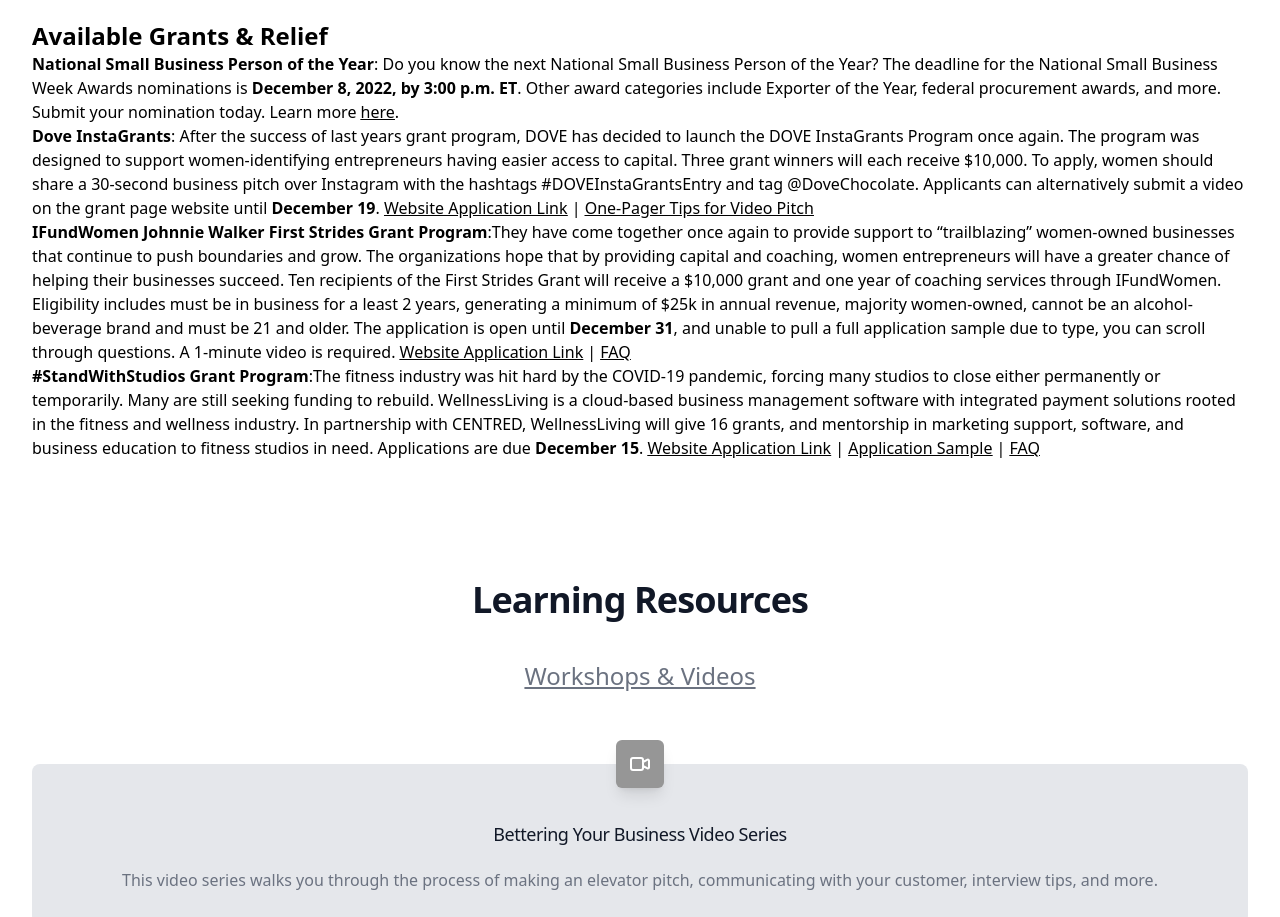
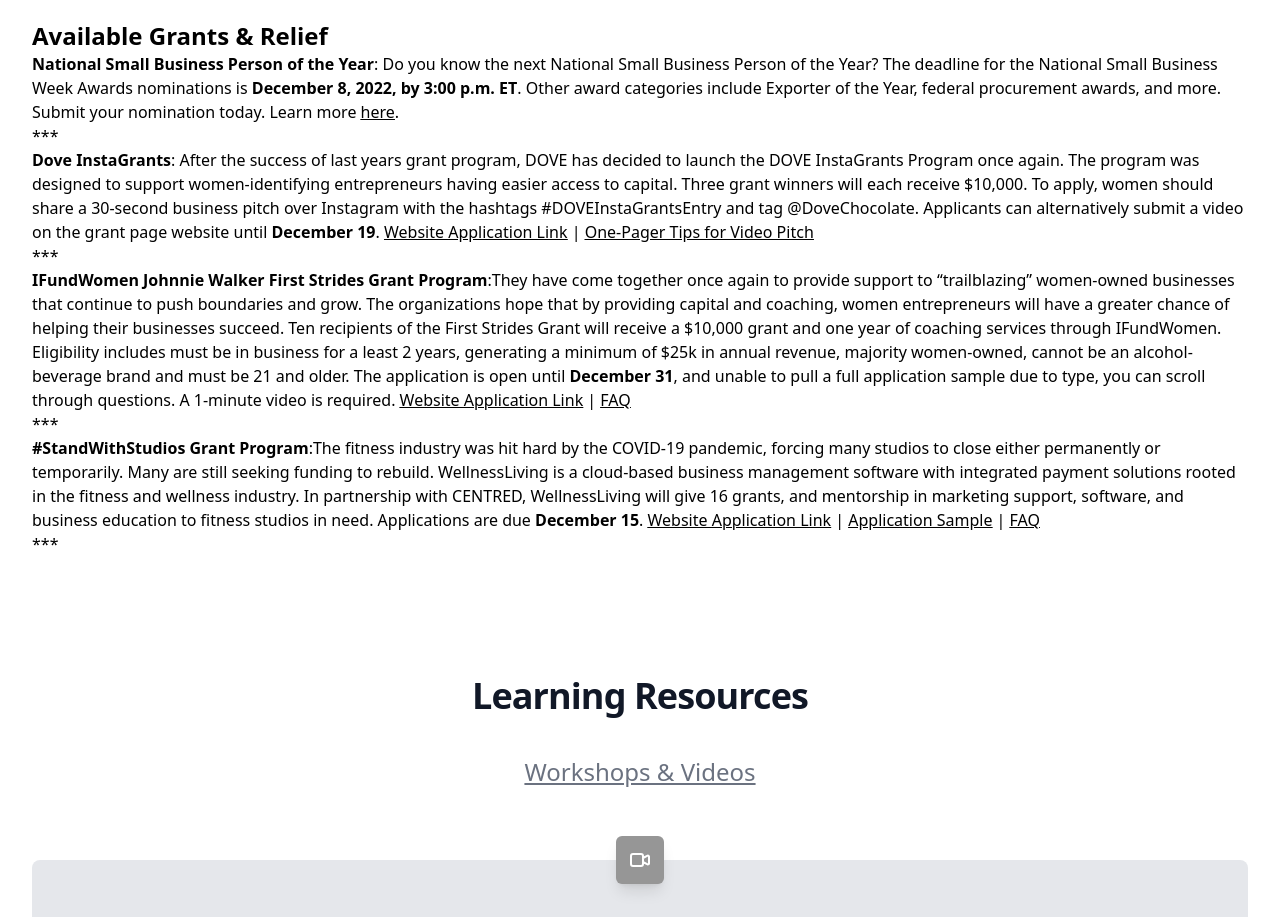
Before and after one commit to ericagirges/cnpp-website, a Next.js app in the folder app/: page /components/ResourcesContent in a window 1280 px wide. Shown: the part 1140-2057 px from the top of the page. Built offline with nearby package versions, Linux system fonts and the light colour scheme.

Commit message:
Update ResourcesContent.js

```diff
--- a/app/pages/components/ResourcesContent.js
+++ b/app/pages/components/ResourcesContent.js
@@ -46,13 +46,13 @@
       Available Grants & Relief
     </h2>
 <p><b>National Small Business Person of the Year</b>: Do you know the next National Small Business Person of the Year? The deadline for the National Small Business Week Awards nominations is <b>December 8, 2022, by 3:00 p.m. ET</b>.  Other award categories include Exporter of the Year, federal procurement awards, and more. Submit your nomination today. Learn more <u><a href="https://www.sba.gov/national-small-business-week/awards?utm_medium=email&utm_source=govdelivery">here</a></u>. </p>
-
+<p> *** </p>
  <p><b>Dove InstaGrants</b>: After the success of last years grant program, DOVE has decided to launch the DOVE InstaGrants Program once again. The program was designed to support women-identifying entrepreneurs having easier access to capital. Three grant winners will each receive $10,000. To apply, women should share a 30-second business pitch over Instagram with the hashtags #DOVEInstaGrantsEntry and tag @DoveChocolate. Applicants can alternatively submit a video on the grant page website until <b>December 19</b>. <u><a href="https://dovechocolateinstagrants.com/">Website Application Link</a></u> | <u><a href="https://rescue.box.com/s/b3dyna6zftmpf9tgpapc3wa3t8p6w278">One-Pager Tips for Video Pitch</a></u></p>
-
+<p>*** </p>
   <p><b>IFundWomen Johnnie Walker First Strides Grant Program</b>:They have come together once again to provide support to “trailblazing” women-owned businesses that continue to push boundaries and grow. The organizations hope that by providing capital and coaching, women entrepreneurs will have a greater chance of helping their businesses succeed. Ten recipients of the First Strides Grant will receive a $10,000 grant and one year of coaching services through IFundWomen. Eligibility includes must be in business for a least 2 years, generating a minimum of $25k in annual revenue, majority women-owned, cannot be an alcohol-beverage brand and must be 21 and older. The application is open until <b>December 31</b>, and unable to pull a full application sample due to type, you can scroll through questions. A 1-minute video is required. <u><a href="https://ifundwomen.typeform.com/to/lVTLzwKo?typeform-source=ifundwomen.com">Website Application Link</a></u> | <u><a href="https://rescue.box.com/s/lgwzc5dmeixh5yt9o23pno7ks9fjdmyn">FAQ</a></u></p>
-
+  <p> *** </p>
 <p><b>#StandWithStudios Grant Program</b>:The fitness industry was hit hard by the COVID-19 pandemic, forcing many studios to close either permanently or temporarily. Many are still seeking funding to rebuild. WellnessLiving is a cloud-based business management software with integrated payment solutions rooted in the fitness and wellness industry. In partnership with CENTRED, WellnessLiving will give 16 grants, and mentorship in marketing support, software, and business education to fitness studios in need. Applications are due <b>December 15</b>. <u><a href="https://standwithstudios.com/application/">Website Application Link</a></u> | <u><a href="https://rescue.box.com/s/92av5m4n2mk09c9rlec45b209emhoh8v">Application Sample</a></u> |  <u><a href="https://rescue.box.com/s/92av5m4n2mk09c9rlec45b209emhoh8v">FAQ</a></u></p>
-
+<p> *** </p>
 </div>
 )
 const gridComponent = (arr) => (
```
